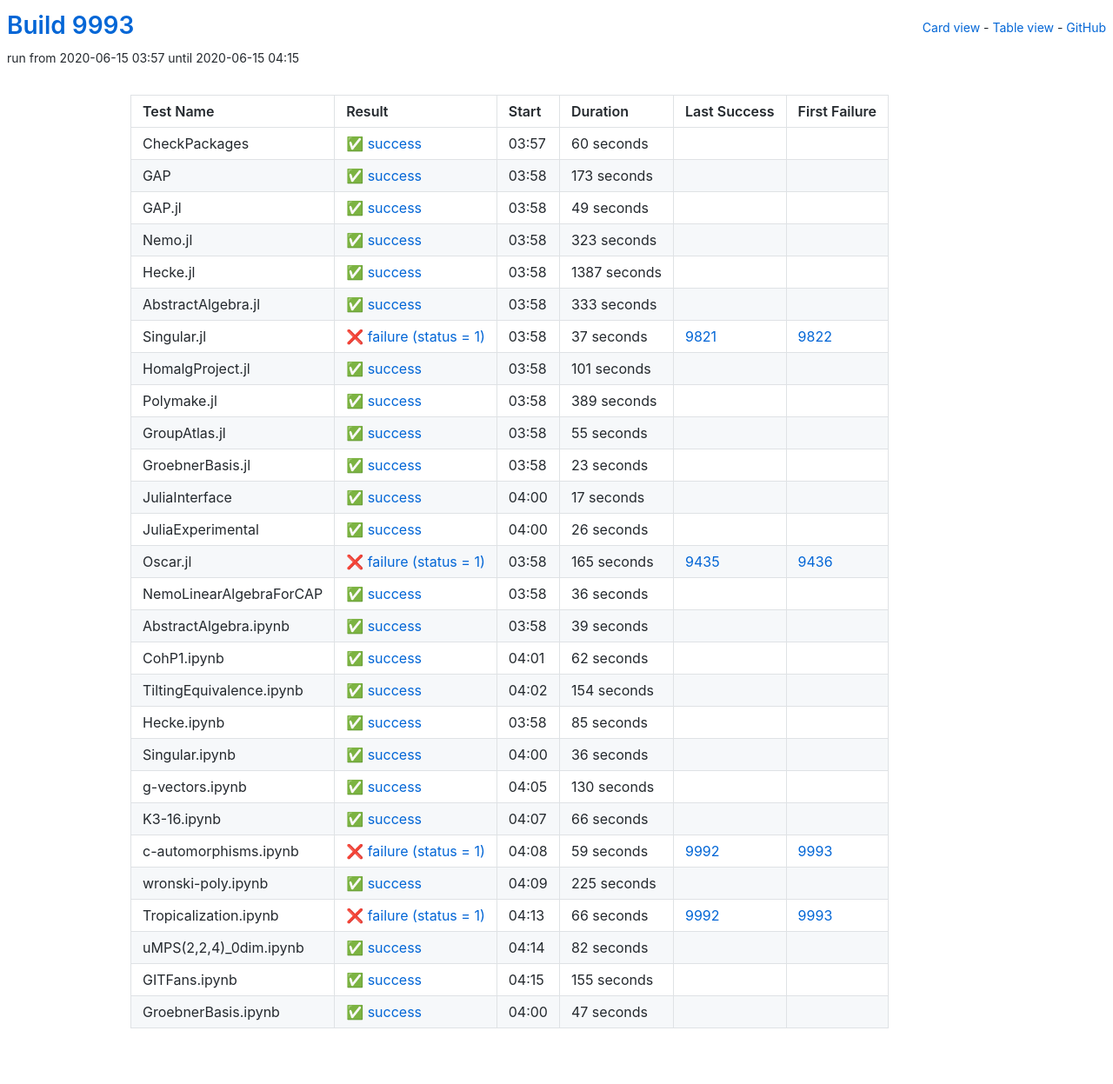
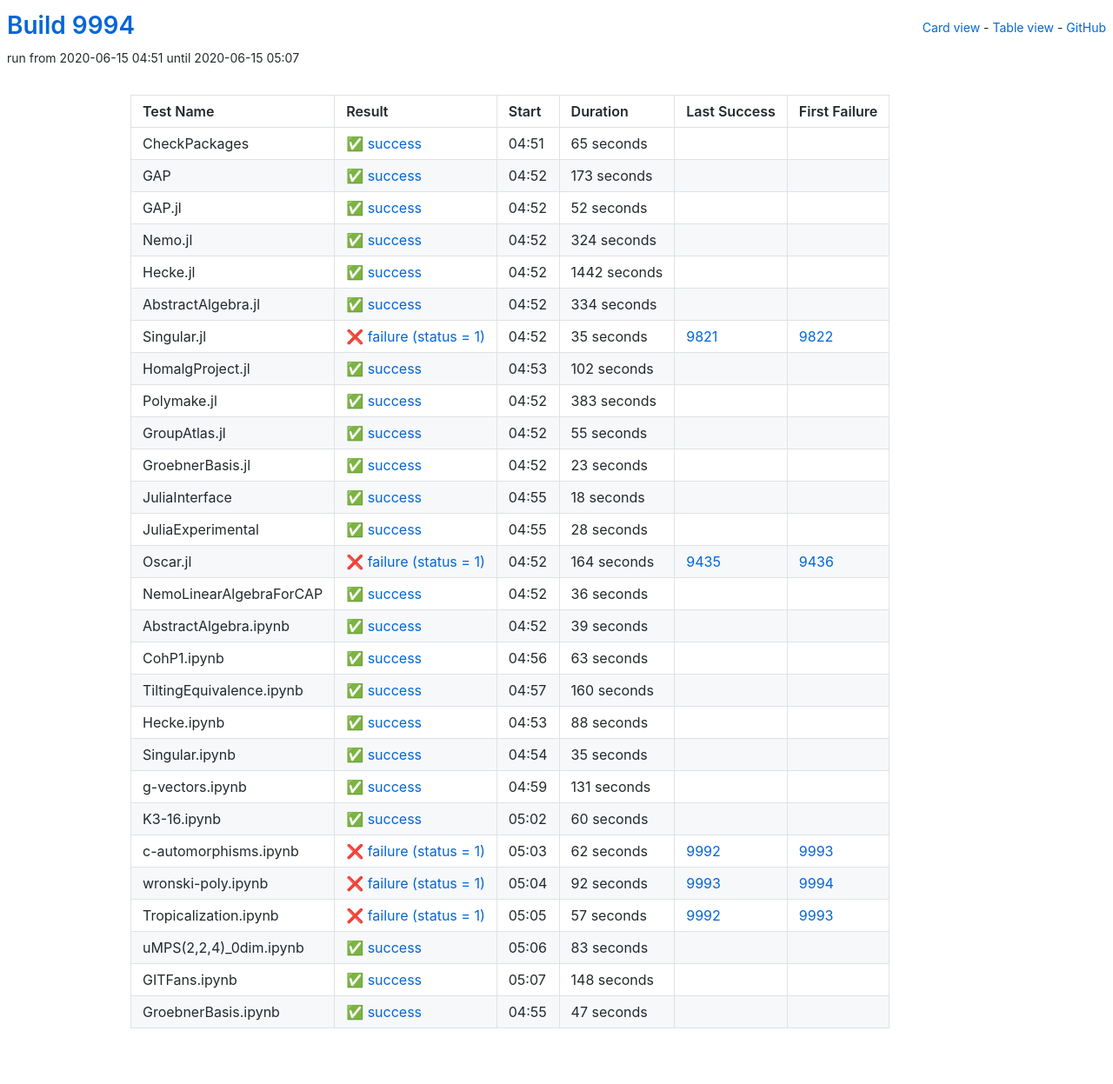
Before and after one commit to oscar-system/oscar-ci-status, a Jekyll site: the page built from table.html, in a window 1280 px wide. Shown: the whole page at 87% size. Built offline with Jekyll 4.4.1, drawn with Linux system fonts in a browser that asks for light colours.

Commit message:
Build #9994

```diff
--- a/_data/ci.yml
+++ b/_data/ci.yml
@@ -1,6 +1,6 @@
 ---
-build: 9993
-build_url: https://oscarci.mathematik.uni-kl.de/job/oscar/9993/
+build: 9994
+build_url: https://oscarci.mathematik.uni-kl.de/job/oscar/9994/
 job: oscar
 organization: oscar-system
 repo: oscar-ci-status
@@ -8,20 +8,20 @@
 tests:
 - name: CheckPackages
   id: checkpackages
-  log: https://oscarci.mathematik.uni-kl.de/job/oscar/9993/artifact/logs/build-9993/CheckPackages.log
-  start: 2020-06-15 03:57
+  log: https://oscarci.mathematik.uni-kl.de/job/oscar/9994/artifact/logs/build-9994/CheckPackages.log
+  start: 2020-06-15 04:51
   success: true
   exitcode: 0
   status: success
-  duration: 60
+  duration: 65
   last_success: false
   last_success_url:
   first_failure: false
   first_failure_url:
 - name: GAP
   id: gap
-  log: https://oscarci.mathematik.uni-kl.de/job/oscar/9993/artifact/logs/build-9993/GAP.log
-  start: 2020-06-15 03:58
+  log: https://oscarci.mathematik.uni-kl.de/job/oscar/9994/artifact/logs/build-9994/GAP.log
+  start: 2020-06-15 04:52
   success: true
   exitcode: 0
   status: success
@@ -32,92 +32,92 @@
   first_failure_url:
 - name: GAP.jl
   id: gap-jl
-  log: https://oscarci.mathematik.uni-kl.de/job/oscar/9993/artifact/logs/build-9993/GAP.jl.log
-  start: 2020-06-15 03:58
+  log: https://oscarci.mathematik.uni-kl.de/job/oscar/9994/artifact/logs/build-9994/GAP.jl.log
+  start: 2020-06-15 04:52
   success: true
   exitcode: 0
   status: success
-  duration: 49
+  duration: 52
   last_success: false
   last_success_url:
   first_failure: false
   first_failure_url:
 - name: Nemo.jl
   id: nemo-jl
-  log: https://oscarci.mathematik.uni-kl.de/job/oscar/9993/artifact/logs/build-9993/Nemo.jl.log
-  start: 2020-06-15 03:58
+  log: https://oscarci.mathematik.uni-kl.de/job/oscar/9994/artifact/logs/build-9994/Nemo.jl.log
+  start: 2020-06-15 04:52
   success: true
   exitcode: 0
   status: success
-  duration: 323
+  duration: 324
   last_success: false
   last_success_url:
   first_failure: false
   first_failure_url:
 - name: Hecke.jl
   id: hecke-jl
-  log: https://oscarci.mathematik.uni-kl.de/job/oscar/9993/artifact/logs/build-9993/Hecke.jl.log
-  start: 2020-06-15 03:58
+  log: https://oscarci.mathematik.uni-kl.de/job/oscar/9994/artifact/logs/build-9994/Hecke.jl.log
+  start: 2020-06-15 04:52
   success: true
   exitcode: 0
   status: success
-  duration: 1387
+  duration: 1442
   last_success: false
   last_success_url:
   first_failure: false
   first_failure_url:
 - name: AbstractAlgebra.jl
   id: abstractalgebra-jl
-  log: https://oscarci.mathematik.uni-kl.de/job/oscar/9993/artifact/logs/build-9993/AbstractAlgebra.jl.log
-  start: 2020-06-15 03:58
+  log: https://oscarci.mathematik.uni-kl.de/job/oscar/9994/artifact/logs/build-9994/AbstractAlgebra.jl.log
+  start: 2020-06-15 04:52
   success: true
   exitcode: 0
   status: success
-  duration: 333
+  duration: 334
   last_success: false
   last_success_url:
   first_failure: false
   first_failure_url:
 - name: Singular.jl
   id: singular-jl
-  log: https://oscarci.mathematik.uni-kl.de/job/oscar/9993/artifact/logs/build-9993/Singular.jl.log
-  start: 2020-06-15 03:58
+  log: https://oscarci.mathematik.uni-kl.de/job/oscar/9994/artifact/logs/build-9994/Singular.jl.log
+  start: 2020-06-15 04:52
   success: false
   exitcode: 1
   status: failure
-  duration: 37
+  duration: 35
   last_success: 9821
   last_success_url: https://oscarci.mathematik.uni-kl.de/job/oscar/9821/
   first_failure: 9822
   first_failure_url: https://oscarci.mathematik.uni-kl.de/job/oscar/9822/
 - name: HomalgProject.jl
   id: homalgproject-jl
-  log: https://oscarci.mathematik.uni-kl.de/job/oscar/9993/artifact/logs/build-9993/HomalgProject.jl.log
-  start: 2020-06-15 03:58
+  log: https://oscarci.mathematik.uni-kl.de/job/oscar/9994/artifact/logs/build-9994/HomalgProject.jl.log
+  start: 2020-06-15 04:53
   success: true
   exitcode: 0
   status: success
-  duration: 101
+  duration: 102
   last_success: false
   last_success_url:
   first_failure: false
   first_failure_url:
 - name: Polymake.jl
   id: polymake-jl
-  log: https://oscarci.mathematik.uni-kl.de/job/oscar/9993/artifact/logs/build-9993/Polymake.jl.log
-  start: 2020-06-15 03:58
+  log: https://oscarci.mathematik.uni-kl.de/job/oscar/9994/artifact/logs/build-9994/Polymake.jl.log
+  start: 2020-06-15 04:52
   success: true
   exitcode: 0
   status: success
-  duration: 389
+  duration: 383
   last_success: false
   last_success_url:
   first_failure: false
   first_failure_url:
 - name: GroupAtlas.jl
   id: groupatlas-jl
-  log: https://oscarci.mathematik.uni-kl.de/job/oscar/9993/artifact/logs/build-9993/GroupAtlas.jl.log
-  start: 2020-06-15 03:58
+  log: https://oscarci.mathematik.uni-kl.de/job/oscar/9994/artifact/logs/build-9994/GroupAtlas.jl.log
+  start: 2020-06-15 04:52
   success: true
   exitcode: 0
   status: success
@@ -128,8 +128,8 @@
   first_failure_url:
 - name: GroebnerBasis.jl
   id: groebnerbasis-jl
-  log: https://oscarci.mathematik.uni-kl.de/job/oscar/9993/artifact/logs/build-9993/GroebnerBasis.jl.log
-  start: 2020-06-15 03:58
+  log: https://oscarci.mathematik.uni-kl.de/job/oscar/9994/artifact/logs/build-9994/GroebnerBasis.jl.log
+  start: 2020-06-15 04:52
   success: true
   exitcode: 0
   status: success
@@ -140,44 +140,44 @@
   first_failure_url:
 - name: JuliaInterface
   id: juliainterface
-  log: https://oscarci.mathematik.uni-kl.de/job/oscar/9993/artifact/logs/build-9993/JuliaInterface.log
-  start: 2020-06-15 04:00
+  log: https://oscarci.mathematik.uni-kl.de/job/oscar/9994/artifact/logs/build-9994/JuliaInterface.log
+  start: 2020-06-15 04:55
   success: true
   exitcode: 0
   status: success
-  duration: 17
+  duration: 18
   last_success: false
   last_success_url:
   first_failure: false
   first_failure_url:
 - name: JuliaExperimental
   id: juliaexperimental
-  log: https://oscarci.mathematik.uni-kl.de/job/oscar/9993/artifact/logs/build-9993/JuliaExperimental.log
-  start: 2020-06-15 04:00
+  log: https://oscarci.mathematik.uni-kl.de/job/oscar/9994/artifact/logs/build-9994/JuliaExperimental.log
+  start: 2020-06-15 04:55
   success: true
   exitcode: 0
   status: success
-  duration: 26
+  duration: 28
   last_success: false
   last_success_url:
   first_failure: false
   first_failure_url:
 - name: Oscar.jl
   id: oscar-jl
-  log: https://oscarci.mathematik.uni-kl.de/job/oscar/9993/artifact/logs/build-9993/Oscar.jl.log
-  start: 2020-06-15 03:58
+  log: https://oscarci.mathematik.uni-kl.de/job/oscar/9994/artifact/logs/build-9994/Oscar.jl.log
+  start: 2020-06-15 04:52
   success: false
   exitcode: 1
   status: failure
-  duration: 165
+  duration: 164
   last_success: 9435
   last_success_url: https://oscarci.mathematik.uni-kl.de/job/oscar/9435/
   first_failure: 9436
   first_failure_url: https://oscarci.mathematik.uni-kl.de/job/oscar/9436/
 - name: NemoLinearAlgebraForCAP
   id: nemolinearalgebraforcap
-  log: https://oscarci.mathematik.uni-kl.de/job/oscar/9993/artifact/logs/build-9993/NemoLinearAlgebraForCAP.log
-  start: 2020-06-15 03:58
+  log: https://oscarci.mathematik.uni-kl.de/job/oscar/9994/artifact/logs/build-9994/NemoLinearAlgebraForCAP.log
+  start: 2020-06-15 04:52
   success: true
   exitcode: 0
   status: success
@@ -188,8 +188,8 @@
   first_failure_url:
 - name: AbstractAlgebra.ipynb
   id: abstractalgebra-ipynb
-  log: https://oscarci.mathematik.uni-kl.de/job/oscar/9993/artifact/logs/build-9993/AbstractAlgebra.ipynb.log
-  start: 2020-06-15 03:58
+  log: https://oscarci.mathematik.uni-kl.de/job/oscar/9994/artifact/logs/build-9994/AbstractAlgebra.ipynb.log
+  start: 2020-06-15 04:52
   success: true
   exitcode: 0
   status: success
@@ -200,140 +200,140 @@
   first_failure_url:
 - name: CohP1.ipynb
   id: cohp1-ipynb
-  log: https://oscarci.mathematik.uni-kl.de/job/oscar/9993/artifact/logs/build-9993/CohP1.ipynb.log
-  start: 2020-06-15 04:01
+  log: https://oscarci.mathematik.uni-kl.de/job/oscar/9994/artifact/logs/build-9994/CohP1.ipynb.log
+  start: 2020-06-15 04:56
   success: true
   exitcode: 0
   status: success
-  duration: 62
+  duration: 63
   last_success: false
   last_success_url:
   first_failure: false
   first_failure_url:
 - name: TiltingEquivalence.ipynb
   id: tiltingequivalence-ipynb
-  log: https://oscarci.mathematik.uni-kl.de/job/oscar/9993/artifact/logs/build-9993/TiltingEquivalence.ipynb.log
-  start: 2020-06-15 04:02
+  log: https://oscarci.mathematik.uni-kl.de/job/oscar/9994/artifact/logs/build-9994/TiltingEquivalence.ipynb.log
+  start: 2020-06-15 04:57
   success: true
   exitcode: 0
   status: success
-  duration: 154
+  duration: 160
   last_success: false
   last_success_url:
   first_failure: false
   first_failure_url:
 - name: Hecke.ipynb
   id: hecke-ipynb
-  log: https://oscarci.mathematik.uni-kl.de/job/oscar/9993/artifact/logs/build-9993/Hecke.ipynb.log
-  start: 2020-06-15 03:58
+  log: https://oscarci.mathematik.uni-kl.de/job/oscar/9994/artifact/logs/build-9994/Hecke.ipynb.log
+  start: 2020-06-15 04:53
   success: true
   exitcode: 0
   status: success
-  duration: 85
+  duration: 88
   last_success: false
   last_success_url:
   first_failure: false
   first_failure_url:
 - name: Singular.ipynb
   id: singular-ipynb
-  log: https://oscarci.mathematik.uni-kl.de/job/oscar/9993/artifact/logs/build-9993/Singular.ipynb.log
-  start: 2020-06-15 04:00
+  log: https://oscarci.mathematik.uni-kl.de/job/oscar/9994/artifact/logs/build-9994/Singular.ipynb.log
+  start: 2020-06-15 04:54
   success: true
   exitcode: 0
   status: success
-  duration: 36
+  duration: 35
   last_success: false
   last_success_url:
   first_failure: false
   first_failure_url:
 - name: g-vectors.ipynb
   id: g-vectors-ipynb
-  log: https://oscarci.mathematik.uni-kl.de/job/oscar/9993/artifact/logs/build-9993/g-vectors.ipynb.log
-  start: 2020-06-15 04:05
+  log: https://oscarci.mathematik.uni-kl.de/job/oscar/9994/artifact/logs/build-9994/g-vectors.ipynb.log
+  start: 2020-06-15 04:59
   success: true
   exitcode: 0
   status: success
-  duration: 130
+  duration: 131
   last_success: false
   last_success_url:
   first_failure: false
   first_failure_url:
 - name: K3-16.ipynb
   id: k3-16-ipynb
-  log: https://oscarci.mathematik.uni-kl.de/job/oscar/9993/artifact/logs/build-9993/K3-16.ipynb.log
-  start: 2020-06-15 04:07
+  log: https://oscarci.mathematik.uni-kl.de/job/oscar/9994/artifact/logs/build-9994/K3-16.ipynb.log
+  start: 2020-06-15 05:02
   success: true
   exitcode: 0
   status: success
-  duration: 66
+  duration: 60
   last_success: false
   last_success_url:
   first_failure: false
   first_failure_url:
 - name: c-automorphisms.ipynb
   id: c-automorphisms-ipynb
-  log: https://oscarci.mathematik.uni-kl.de/job/oscar/9993/artifact/logs/build-9993/c-automorphisms.ipynb.log
-  start: 2020-06-15 04:08
+  log: https://oscarci.mathematik.uni-kl.de/job/oscar/9994/artifact/logs/build-9994/c-automorphisms.ipynb.log
+  start: 2020-06-15 05:03
   success: false
   exitcode: 1
   status: failure
-  duration: 59
+  duration: 62
   last_success: 9992
   last_success_url: https://oscarci.mathematik.uni-kl.de/job/oscar/9992/
   first_failure: 9993
   first_failure_url: https://oscarci.mathematik.uni-kl.de/job/oscar/9993/
 - name: wronski-poly.ipynb
   id: wronski-poly-ipynb
-  log: https://oscarci.mathematik.uni-kl.de/job/oscar/9993/artifact/logs/build-9993/wronski-poly.ipynb.log
-  start: 2020-06-15 04:09
-  success: true
-  exitcode: 0
-  status: success
-  duration: 225
-  last_success: false
-  last_success_url:
-  first_failure: false
-  first_failure_url:
-- name: Tropicalization.ipynb
-  id: tropicalization-ipynb
-  log: https://oscarci.mathematik.uni-kl.de/job/oscar/9993/artifact/logs/build-9993/Tropicalization.ipynb.log
-  start: 2020-06-15 04:13
+  log: https://oscarci.mathematik.uni-kl.de/job/oscar/9994/artifact/logs/build-9994/wronski-poly.ipynb.log
+  start: 2020-06-15 05:04
   success: false
   exitcode: 1
   status: failure
-  duration: 66
+  duration: 92
+  last_success: 9993
+  last_success_url: https://oscarci.mathematik.uni-kl.de/job/oscar/9993/
+  first_failure: 9994
+  first_failure_url: https://oscarci.mathematik.uni-kl.de/job/oscar/9994/
+- name: Tropicalization.ipynb
+  id: tropicalization-ipynb
+  log: https://oscarci.mathematik.uni-kl.de/job/oscar/9994/artifact/logs/build-9994/Tropicalization.ipynb.log
+  start: 2020-06-15 05:05
+  success: false
+  exitcode: 1
+  status: failure
+  duration: 57
   last_success: 9992
   last_success_url: https://oscarci.mathematik.uni-kl.de/job/oscar/9992/
   first_failure: 9993
   first_failure_url: https://oscarci.mathematik.uni-kl.de/job/oscar/9993/
 - name: uMPS(2,2,4)_0dim.ipynb
   id: umps-2-2-4-0dim-ipynb
-  log: https://oscarci.mathematik.uni-kl.de/job/oscar/9993/artifact/logs/build-9993/uMPS-2-2-4-_0dim.ipynb.log
-  start: 2020-06-15 04:14
+  log: https://oscarci.mathematik.uni-kl.de/job/oscar/9994/artifact/logs/build-9994/uMPS-2-2-4-_0dim.ipynb.log
+  start: 2020-06-15 05:06
   success: true
   exitcode: 0
   status: success
-  duration: 82
+  duration: 83
   last_success: false
   last_success_url:
   first_failure: false
   first_failure_url:
 - name: GITFans.ipynb
   id: gitfans-ipynb
-  log: https://oscarci.mathematik.uni-kl.de/job/oscar/9993/artifact/logs/build-9993/GITFans.ipynb.log
-  start: 2020-06-15 04:15
+  log: https://oscarci.mathematik.uni-kl.de/job/oscar/9994/artifact/logs/build-9994/GITFans.ipynb.log
+  start: 2020-06-15 05:07
   success: true
   exitcode: 0
   status: success
-  duration: 155
+  duration: 148
   last_success: false
   last_success_url:
   first_failure: false
   first_failure_url:
 - name: GroebnerBasis.ipynb
   id: groebnerbasis-ipynb
-  log: https://oscarci.mathematik.uni-kl.de/job/oscar/9993/artifact/logs/build-9993/GroebnerBasis.ipynb.log
-  start: 2020-06-15 04:00
+  log: https://oscarci.mathematik.uni-kl.de/job/oscar/9994/artifact/logs/build-9994/GroebnerBasis.ipynb.log
+  start: 2020-06-15 04:55
   success: true
   exitcode: 0
   status: success
```
Also changed, not shown: README.md.
